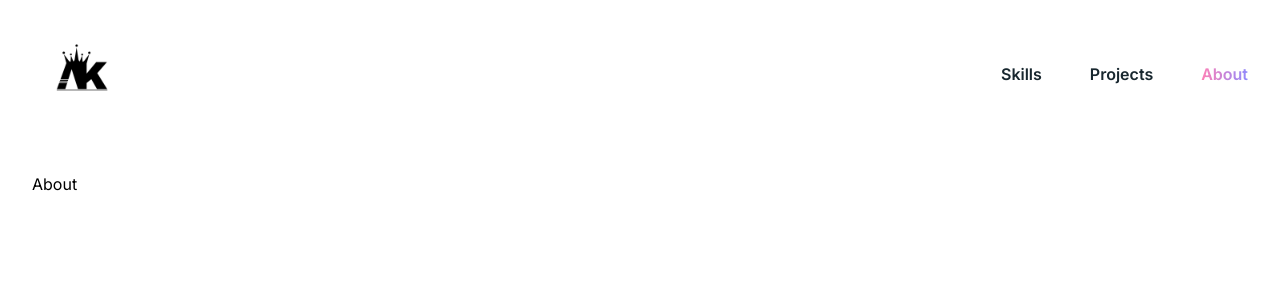
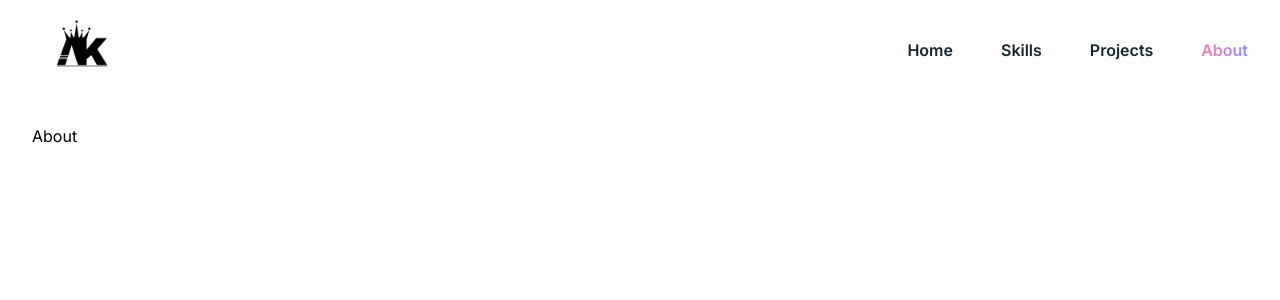
Before and after one commit to atefeh-karimi/portfolio, a Next.js app: page /about in a window 1280 px wide. Shown: the top 300 px of the page. Built offline with nearby package versions, Linux system fonts and the light colour scheme.

Commit message:
add home link

```diff
--- a/app/components/Header.jsx
+++ b/app/components/Header.jsx
@@ -7,6 +7,7 @@ import Image from "next/image";
 import Logo from "@/public/assets/logo.png";
 import Link from "next/link";
 const navigation = [
+  { name: "Home", href: "/" },
   { name: "Skills", href: "/skills" },
   { name: "Projects", href: "/projects" },
   { name: "About", href: "/about" },
@@ -16,9 +17,9 @@ export default function Header() {
   const pathname = usePathname();
   const [mobileMenuOpen, setMobileMenuOpen] = useState(false);
   return (
-    <header className="h-full bg-white">
+    <header className="h-full bg-white ">
       <nav
-        className="flex items-center justify-between p-6 mx-auto max-w-7xl lg:px-8"
+        className="flex items-center justify-between mx-auto max-w-7xl lg:px-8"
         aria-label="Global"
       >
         <div className="flex lg:flex-1">
@@ -42,8 +43,8 @@ export default function Header() {
             <Link
               key={item.name}
               href={item.href}
-              className={` ${pathname === item.href ? "active  " : "  link"}
-              text-base font-semibold leading-6 text-gray-900`}
+              className={` ${pathname === item.href ? "active  " : "link"}
+              text-base font-semibold leading-6 text-gray-900 cursor-pointer`}
             >
               {item.name}
             </Link>
@@ -79,7 +80,7 @@ export default function Header() {
                   <Link
                     key={item.name}
                     href={item.href}
-                    className="block px-3 py-2 -mx-3 text-base font-semibold leading-7 text-gray-900 rounded-lg hover:bg-gray-50"
+                    className="block px-3 py-2 -mx-3 text-base font-semibold leading-7 text-gray-900 rounded-lg cursor-pointer hover:bg-gray-50"
                   >
                     {item.name}
                   </Link>
```
